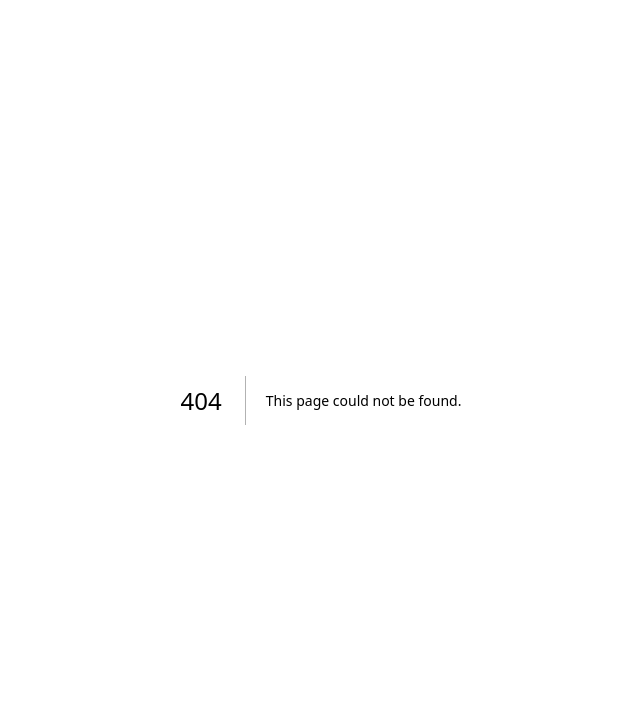
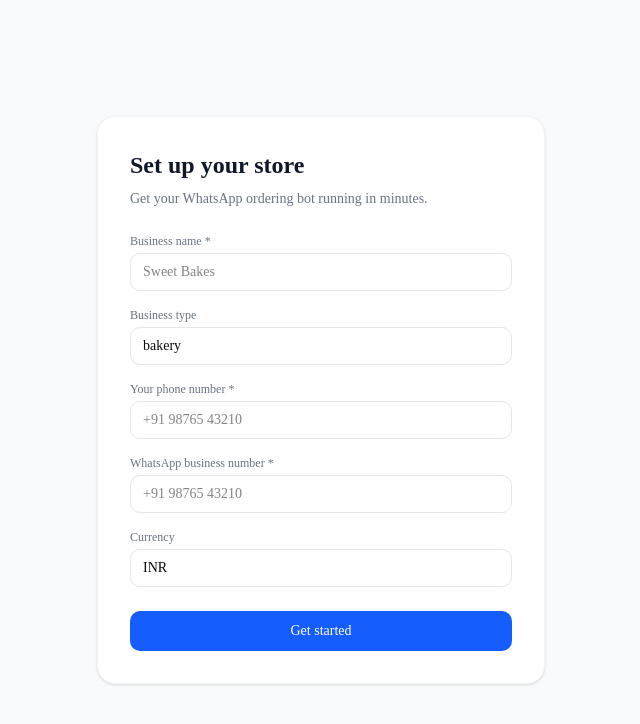
Before and after one commit to rdeepak-711/zesto, a Next.js app: page /onboard in a window 1280 px wide. Before the commit this address had no page. Shown: the top 724 px of the page, without its empty margins (319-959 px from the left). Built offline with nearby package versions, Linux system fonts and the light colour scheme.

Commit message:
feat: self-service onboard page + API

```diff
--- /dev/null
+++ b/src/app/api/onboard/route.ts
@@ -0,0 +1,32 @@
+import { NextRequest, NextResponse } from 'next/server'
+import { db } from '@/lib/db'
+import { bootstrapTenant } from '../../../../prisma/bootstrapTenant'
+
+export async function POST(req: NextRequest) {
+  const { businessName, businessType, ownerPhone, whatsappNumber, currency } = await req.json()
+
+  if (!businessName?.trim() || !ownerPhone?.trim() || !whatsappNumber?.trim()) {
+    return NextResponse.json({ error: 'businessName, ownerPhone, and whatsappNumber are required' }, { status: 400 })
+  }
+
+  try {
+    const tenant = await db.tenant.create({
+      data: {
+        businessName: businessName.trim(),
+        businessType: businessType?.trim() || 'bakery',
+        ownerPhone: ownerPhone.trim(),
+        whatsappNumber: whatsappNumber.trim(),
+        currency: currency?.trim() || 'INR',
+      },
+    })
+
+    await bootstrapTenant(tenant.id, db)
+
+    return NextResponse.json({ tenantId: tenant.id }, { status: 201 })
+  } catch (e: unknown) {
+    if (e && typeof e === 'object' && 'code' in e && (e as { code: string }).code === 'P2002') {
+      return NextResponse.json({ error: 'WhatsApp number already registered' }, { status: 409 })
+    }
+    throw e
+  }
+}
--- /dev/null
+++ b/src/app/onboard/page.tsx
@@ -0,0 +1,86 @@
+'use client'
+
+import { useState } from 'react'
+import { useRouter } from 'next/navigation'
+
+export default function OnboardPage() {
+  const router = useRouter()
+  const [loading, setLoading] = useState(false)
+  const [error, setError] = useState('')
+
+  async function handleSubmit(e: React.FormEvent<HTMLFormElement>) {
+    e.preventDefault()
+    setLoading(true)
+    setError('')
+
+    const form = e.currentTarget
+    const data = {
+      businessName: (form.elements.namedItem('businessName') as HTMLInputElement).value,
+      businessType: (form.elements.namedItem('businessType') as HTMLInputElement).value,
+      ownerPhone: (form.elements.namedItem('ownerPhone') as HTMLInputElement).value,
+      whatsappNumber: (form.elements.namedItem('whatsappNumber') as HTMLInputElement).value,
+      currency: (form.elements.namedItem('currency') as HTMLInputElement).value || 'INR',
+    }
+
+    try {
+      const res = await fetch('/api/onboard', {
+        method: 'POST',
+        headers: { 'Content-Type': 'application/json' },
+        body: JSON.stringify(data),
+      })
+
+      if (!res.ok) {
+        const err = await res.json()
+        setError(err.error || 'Something went wrong')
+        return
+      }
+
+      router.push('/onboard/success')
+    } finally {
+      setLoading(false)
+    }
+  }
+
+  return (
+    <div className="min-h-screen bg-gray-50 flex items-center justify-center px-4">
+      <div className="bg-white rounded-2xl shadow-sm border border-gray-100 p-8 w-full max-w-md">
+        <h1 className="text-2xl font-bold text-gray-900 mb-2">Set up your store</h1>
+        <p className="text-sm text-gray-500 mb-6">Get your WhatsApp ordering bot running in minutes.</p>
+
+        {error && (
+          <div className="mb-4 p-3 bg-red-50 border border-red-100 text-red-700 text-sm rounded-lg">{error}</div>
+        )}
+
+        <form onSubmit={handleSubmit} className="space-y-4">
+          <div>
+            <label className="block text-xs font-medium text-gray-500 mb-1">Business name *</label>
+            <input name="businessName" required className="w-full border border-gray-200 rounded-lg px-3 py-2 text-sm" placeholder="Sweet Bakes" />
+          </div>
+          <div>
+            <label className="block text-xs font-medium text-gray-500 mb-1">Business type</label>
+            <input name="businessType" defaultValue="bakery" className="w-full border border-gray-200 rounded-lg px-3 py-2 text-sm" placeholder="bakery" />
+          </div>
+          <div>
+            <label className="block text-xs font-medium text-gray-500 mb-1">Your phone number *</label>
+            <input name="ownerPhone" required className="w-full border border-gray-200 rounded-lg px-3 py-2 text-sm" placeholder="+91 98765 43210" />
+          </div>
+          <div>
+            <label className="block text-xs font-medium text-gray-500 mb-1">WhatsApp business number *</label>
+            <input name="whatsappNumber" required className="w-full border border-gray-200 rounded-lg px-3 py-2 text-sm" placeholder="+91 98765 43210" />
+          </div>
+          <div>
+            <label className="block text-xs font-medium text-gray-500 mb-1">Currency</label>
+            <input name="currency" defaultValue="INR" className="w-full border border-gray-200 rounded-lg px-3 py-2 text-sm" placeholder="INR" />
+          </div>
+          <button
+            type="submit"
+            disabled={loading}
+            className="w-full bg-blue-600 text-white rounded-lg py-2.5 text-sm font-medium hover:bg-blue-700 disabled:opacity-50 mt-2"
+          >
+            {loading ? 'Setting up...' : 'Get started'}
+          </button>
+        </form>
+      </div>
+    </div>
+  )
+}
--- /dev/null
+++ b/src/app/onboard/success/page.tsx
@@ -0,0 +1,16 @@
+export default function OnboardSuccessPage() {
+  return (
+    <div className="min-h-screen bg-gray-50 flex items-center justify-center px-4">
+      <div className="bg-white rounded-2xl shadow-sm border border-gray-100 p-8 w-full max-w-md text-center">
+        <div className="text-5xl mb-4">🎉</div>
+        <h1 className="text-2xl font-bold text-gray-900 mb-2">You&apos;re all set!</h1>
+        <p className="text-sm text-gray-500 mb-6">
+          Your store has been created. Contact support to connect your WhatsApp number and start taking orders.
+        </p>
+        <a href="/login" className="inline-block bg-blue-600 text-white rounded-lg px-6 py-2.5 text-sm font-medium hover:bg-blue-700">
+          Go to dashboard
+        </a>
+      </div>
+    </div>
+  )
+}
```
